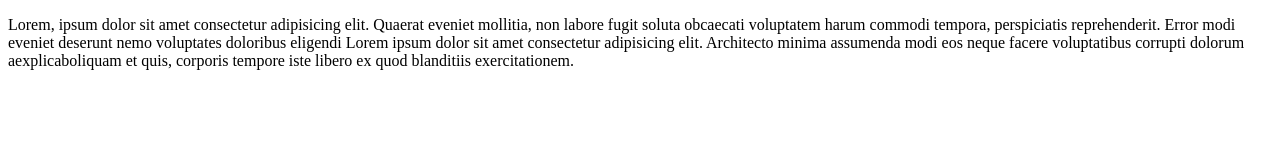
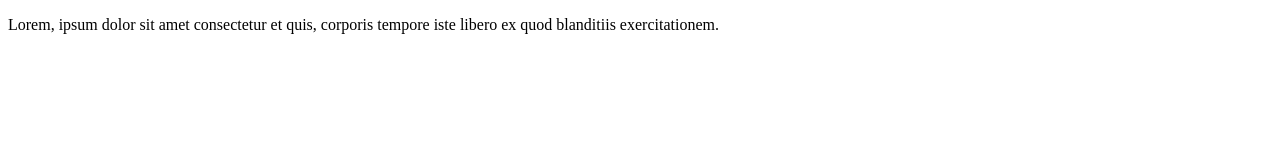
Before and after one commit to saadkhan1222/github, a plain HTML site: page index.html in a window 1280 px wide. Drawn offline with Linux system fonts and the light colour scheme.

Commit message:
remove text

```diff
--- a/index.html
+++ b/index.html
@@ -6,7 +6,7 @@
     <title>Document</title>
 </head>
 <body>
-    <p>Lorem, ipsum dolor sit amet consectetur adipisicing elit. Quaerat eveniet mollitia, non labore fugit soluta obcaecati voluptatem harum commodi tempora, perspiciatis reprehenderit. Error modi eveniet deserunt nemo voluptates doloribus eligendi Lorem ipsum dolor sit amet consectetur adipisicing elit. Architecto minima assumenda modi eos neque facere voluptatibus corrupti dolorum  aexplicaboliquam et quis, corporis tempore iste libero ex quod blanditiis exercitationem.
+    <p>Lorem, ipsum dolor sit amet consectetur  et quis, corporis tempore iste libero ex quod blanditiis exercitationem.
     </p>
 </body>
 </html>
```
